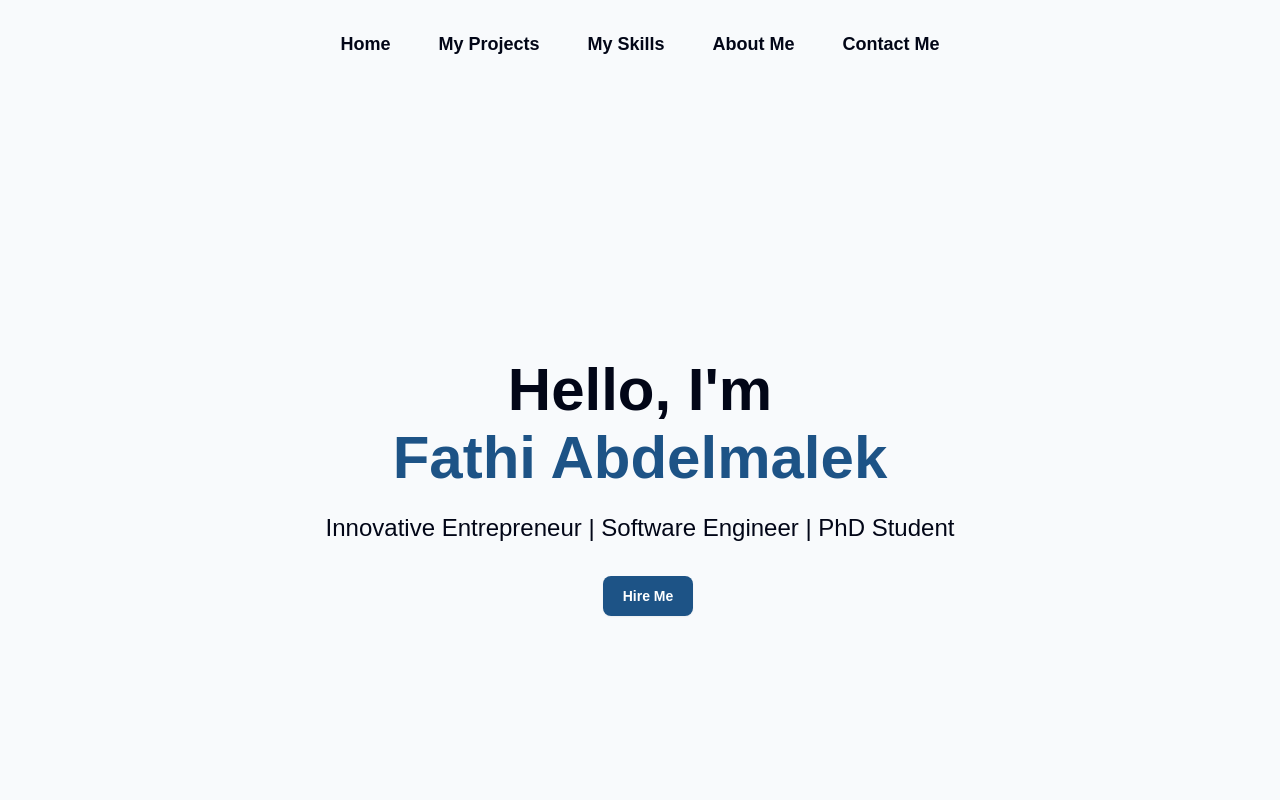
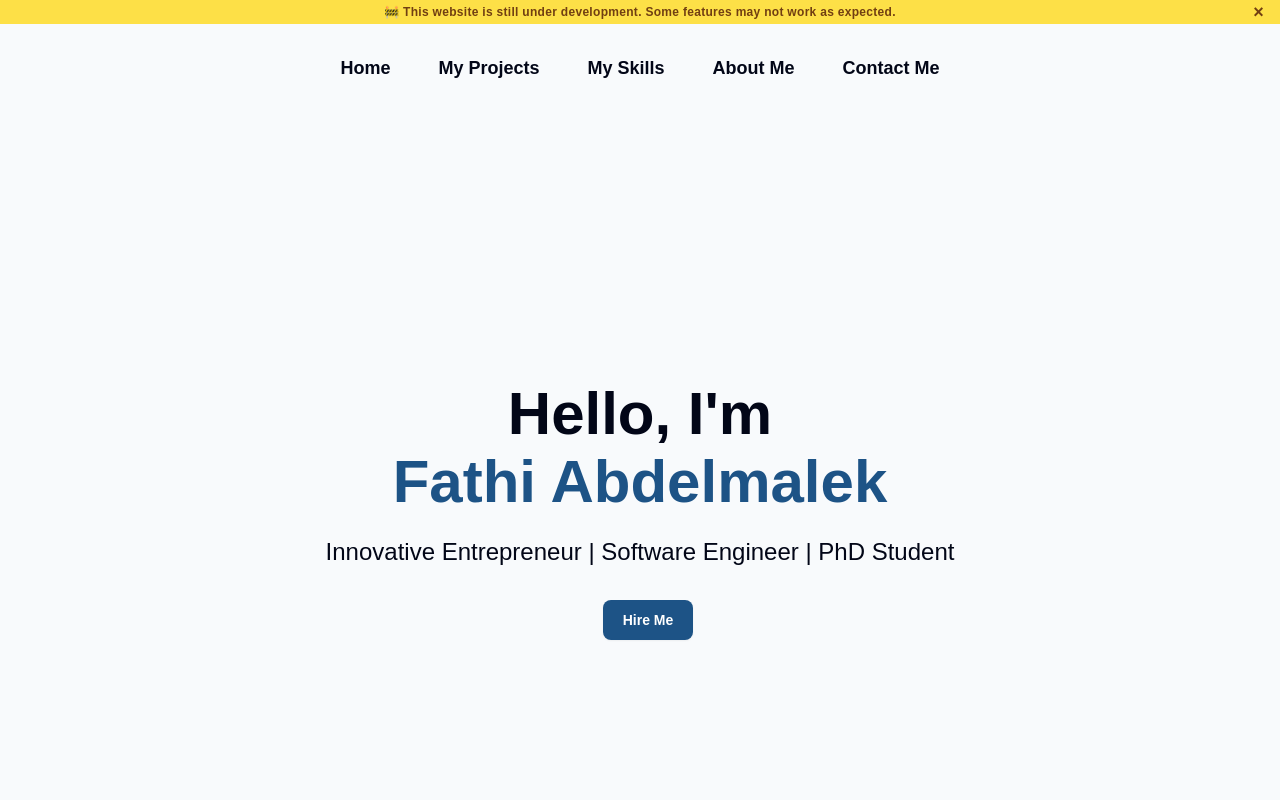
Before and after one commit to fathiabdelmalek/portfolio, a SvelteKit app: page / in a window 1280 px wide. Shown: the top 800 px of the page. Built offline with nearby package versions, Linux system fonts and the light colour scheme.

Commit message:
add 'under construction' banner on top of the header

```diff
--- a/src/components/Header.svelte
+++ b/src/components/Header.svelte
@@ -3,11 +3,29 @@
   import { slide } from "svelte/transition";
 
   let isMenuOpen = $state(false);
-
+  let showBanner = $state(true);
   const openMenu = () => (isMenuOpen = true);
   const closeMenu = () => (isMenuOpen = false);
 </script>
 
+{#if showBanner}
+  <div
+    class="w-full bg-yellow-300 text-yellow-900 text-center text-xs py-1 font-semibold tracking-wide relative flex items-center justify-center"
+  >
+    <span class="mx-auto">
+      🚧 This website is still under development. Some features may not work as
+      expected.
+    </span>
+    <button
+      class="absolute right-2 top-1/2 -translate-y-1/2 text-yellow-900 hover:text-yellow-700 text-lg px-2 focus:outline-none"
+      aria-label="Close banner"
+      onclick={() => (showBanner = false)}
+      tabindex="0"
+    >
+      &times;
+    </button>
+  </div>
+{/if}
 <header class="section-container">
   <nav class="nav" aria-label="Global">
     <div class="flex lg:hidden">
--- a/src/routes/+layout.svelte
+++ b/src/routes/+layout.svelte
@@ -1,9 +1,11 @@
 <script lang="ts">
 	import "../app.css";
 	import Header from "../components/Header.svelte";
+	import Footer from "../components/Footer.svelte";
 
 	let { children } = $props();
 </script>
 
 <Header />
 {@render children()}
+<Footer />
--- a/src/routes/+page.svelte
+++ b/src/routes/+page.svelte
@@ -4,7 +4,6 @@
   import Skills from "../components/Skills.svelte";
   import About from "../components/About.svelte";
   import Contact from "../components/Contact.svelte";
-  import Footer from "../components/Footer.svelte";
 </script>
 
 <main>
@@ -13,5 +12,4 @@
   <Skills />
   <About />
   <Contact />
-  <Footer />
 </main>
```
